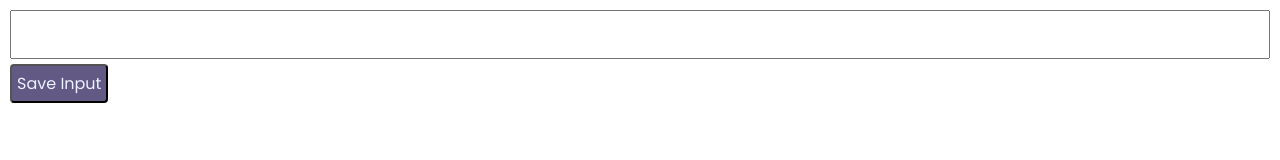
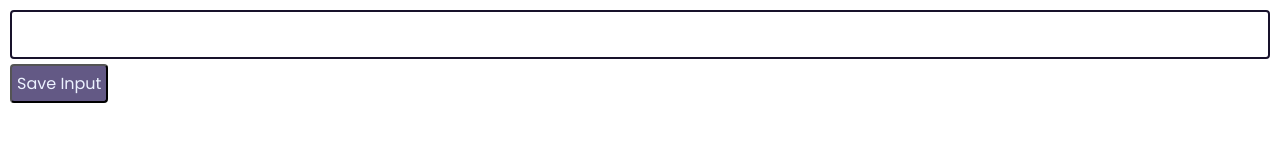
Before and after one commit to faisalkhandev/chromeExtension, a plain HTML site: page index.html in a window 1280 px wide. Drawn offline with Linux system fonts and the light colour scheme.

Commit message:
fix: fixed some style changes

```diff
--- a/style.css
+++ b/style.css
@@ -17,6 +17,8 @@ input {
     padding: 10px 10px;
     font-size: 16px;
     font-weight: 600;
+    border: 2px solid var(--borderColor);
+    border-radius: 4px;
 }
 
 button {
```
